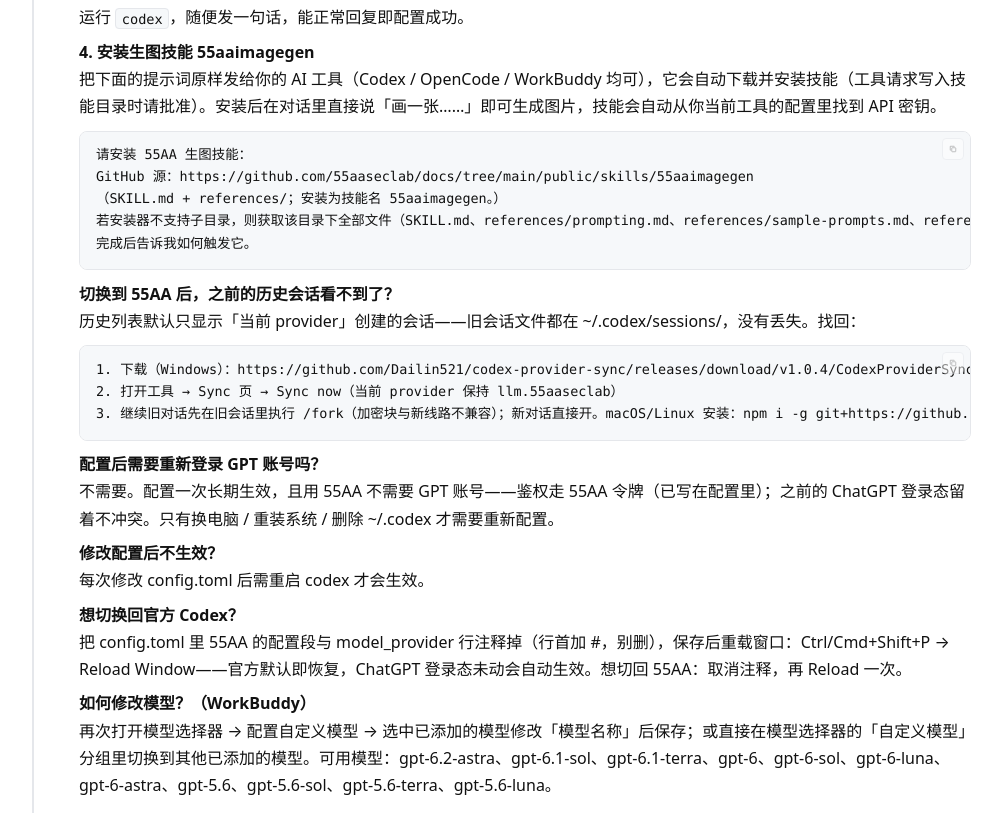
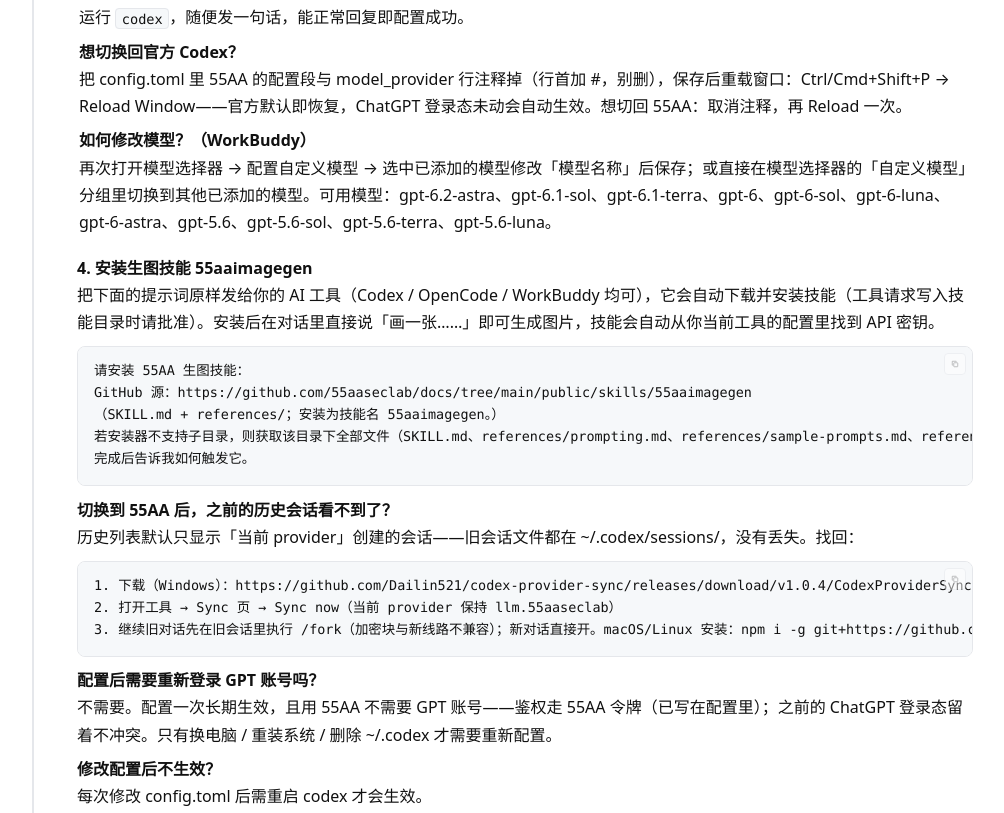
Before and after one commit to 55aaseclab/docs, an Astro site: page /zh in a window 1280 px wide. Shown: the part 1604-2417 px from the top of the page, without its empty margins (147-1151 px from the left). Built offline with nearby package versions, Linux system fonts and the light colour scheme; Astro itself is replaced by a stand-in of ours.

Commit message:
docs: step 4 (skill) and QA zone moved out of codex panel — visible for all tools

```diff
--- a/src/pages/[lang]/index.astro
+++ b/src/pages/[lang]/index.astro
@@ -230,7 +230,14 @@ experimental_bearer_token = "{lang === 'zh' ? 'sk-你的API令牌' : 'sk-your-ke
                       <p set:html={L('运行 <code>codex</code>，随便发一句话，能正常回复即配置成功。', 'Run <code>codex</code> and send any message — a normal reply means it works.')} />
                     </div>
 
-                <div class="step-faq skill-install">
+                <div class="step-faq">
+                  <p><b>{L('想切换回官方 Codex？', 'Want to switch back to official Codex?')}</b><br/>{L('把 config.toml 里 55AA 的配置段与 model_provider 行注释掉（行首加 #，别删），保存后重载窗口：Ctrl/Cmd+Shift+P → Reload Window——官方默认即恢复，ChatGPT 登录态未动会自动生效。想切回 55AA：取消注释，再 Reload 一次。', 'Comment out the 55AA block and the model_provider line in ~/.codex/config.toml (prefix with #, do not delete), save, then Reload Window — official defaults resume, and your ChatGPT login remains intact. To switch back to 55AA: uncomment and Reload again.')}</p>
+                </div>
+                <div class="step-faq">
+                  <p><b>{L('如何修改模型？（WorkBuddy）', 'How to change the model? (WorkBuddy)')}</b><br/>{L('再次打开模型选择器 → 配置自定义模型 → 选中已添加的模型修改「模型名称」后保存；或直接在模型选择器的「自定义模型」分组里切换到其他已添加的模型。可用模型：gpt-6.2-astra、gpt-6.1-sol、gpt-6.1-terra、gpt-6、gpt-6-sol、gpt-6-luna、gpt-6-astra、gpt-5.6、gpt-5.6-sol、gpt-5.6-terra、gpt-5.6-luna。', 'Open the model picker again → Configure custom models → select the model you added, change its model name and save; or simply switch to another added model under the "Custom models" group in the picker. Available models: gpt-6.2-astra, gpt-6.1-sol, gpt-6.1-terra, gpt-6, gpt-6-sol, gpt-6-luna, gpt-6-astra, gpt-5.6, gpt-5.6-sol, gpt-5.6-terra, gpt-5.6-luna.')}</p>
+                </div>
+                  </div>
+                                  <div class="step-faq skill-install">
                   <p><b>{L('4. 安装生图技能 55aaimagegen', '4. Install the image skill 55aaimagegen')}</b><br/>
                   {L('把下面的提示词原样发给你的 AI 工具（Codex / OpenCode / WorkBuddy 均可），它会自动下载并安装技能（工具请求写入技能目录时请批准）。安装后在对话里直接说「画一张……」即可生成图片，技能会自动从你当前工具的配置里找到 API 密钥。', 'Paste the prompt below verbatim into your AI tool (Codex / OpenCode / WorkBuddy all work) — it downloads and installs the skill automatically (approve the write when the tool asks to save into its skill directory). Afterwards just say "draw ..." in the chat; the skill finds your API key from the tool you are using.')}</p>
                   <pre><code>{L(
@@ -250,14 +257,7 @@ experimental_bearer_token = "{lang === 'zh' ? 'sk-你的API令牌' : 'sk-your-ke
                 <div class="step-faq">
                   <p><b>{L('修改配置后不生效？', 'Changes not taking effect?')}</b><br/>{L('每次修改 config.toml 后需重启 codex 才会生效。', 'Restart codex after every config.toml change for it to take effect.')}</p>
                 </div>
-                <div class="step-faq">
-                  <p><b>{L('想切换回官方 Codex？', 'Want to switch back to official Codex?')}</b><br/>{L('把 config.toml 里 55AA 的配置段与 model_provider 行注释掉（行首加 #，别删），保存后重载窗口：Ctrl/Cmd+Shift+P → Reload Window——官方默认即恢复，ChatGPT 登录态未动会自动生效。想切回 55AA：取消注释，再 Reload 一次。', 'Comment out the 55AA block and the model_provider line in ~/.codex/config.toml (prefix with #, do not delete), save, then Reload Window — official defaults resume, and your ChatGPT login remains intact. To switch back to 55AA: uncomment and Reload again.')}</p>
-                </div>
-                <div class="step-faq">
-                  <p><b>{L('如何修改模型？（WorkBuddy）', 'How to change the model? (WorkBuddy)')}</b><br/>{L('再次打开模型选择器 → 配置自定义模型 → 选中已添加的模型修改「模型名称」后保存；或直接在模型选择器的「自定义模型」分组里切换到其他已添加的模型。可用模型：gpt-6.2-astra、gpt-6.1-sol、gpt-6.1-terra、gpt-6、gpt-6-sol、gpt-6-luna、gpt-6-astra、gpt-5.6、gpt-5.6-sol、gpt-5.6-terra、gpt-5.6-luna。', 'Open the model picker again → Configure custom models → select the model you added, change its model name and save; or simply switch to another added model under the "Custom models" group in the picker. Available models: gpt-6.2-astra, gpt-6.1-sol, gpt-6.1-terra, gpt-6, gpt-6-sol, gpt-6-luna, gpt-6-astra, gpt-5.6, gpt-5.6-sol, gpt-5.6-terra, gpt-5.6-luna.')}</p>
-                </div>
-                  </div>
-                  <div class="harness-panel" id="harness-opencode">
+<div class="harness-panel" id="harness-opencode">
 <div class="os-tabs">
                       <button class="os-tab active" data-os="win">{L('Windows', 'Windows')}</button>
                       <button class="os-tab" data-os="unix">{L('Linux / macOS', 'Linux / macOS')}</button>
```
